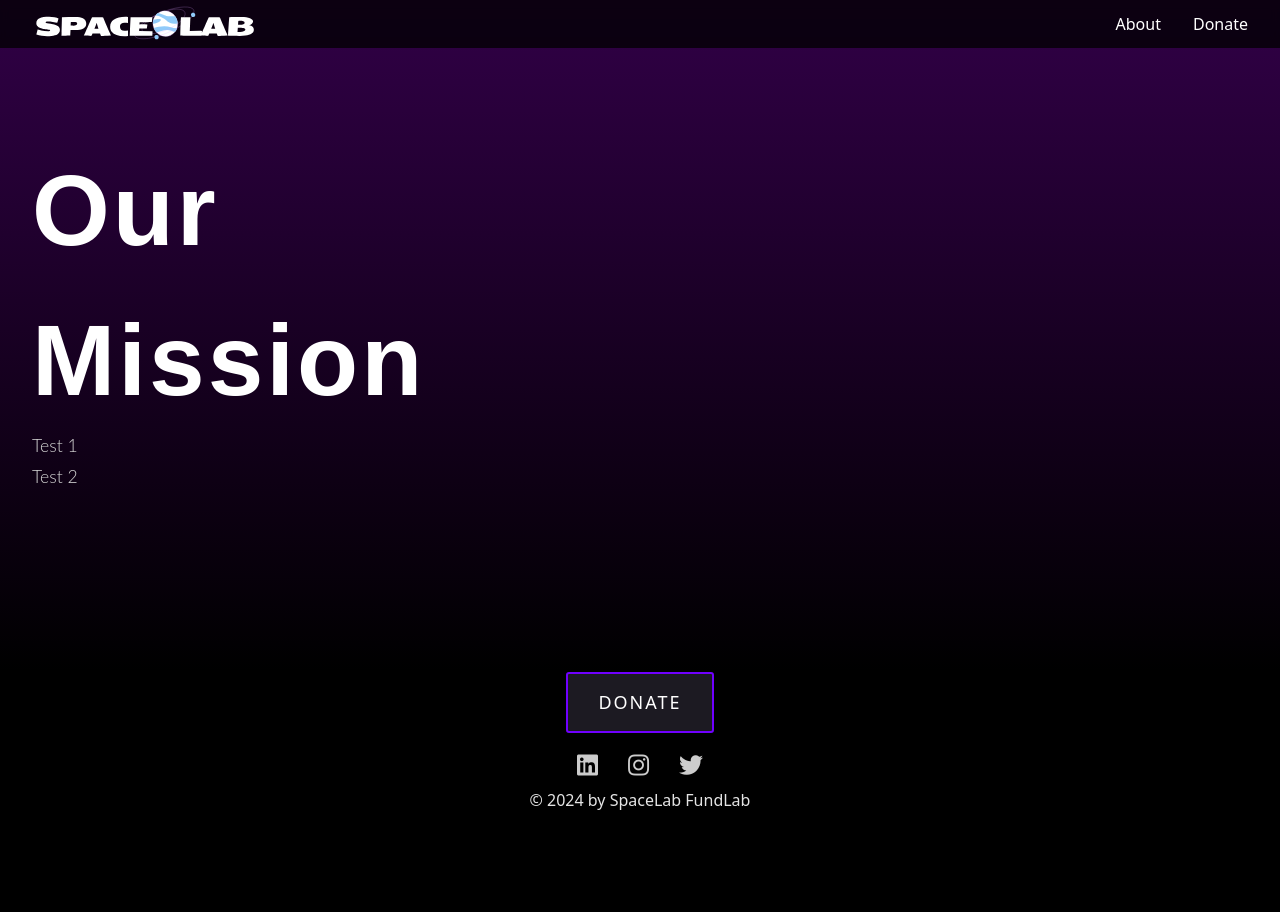
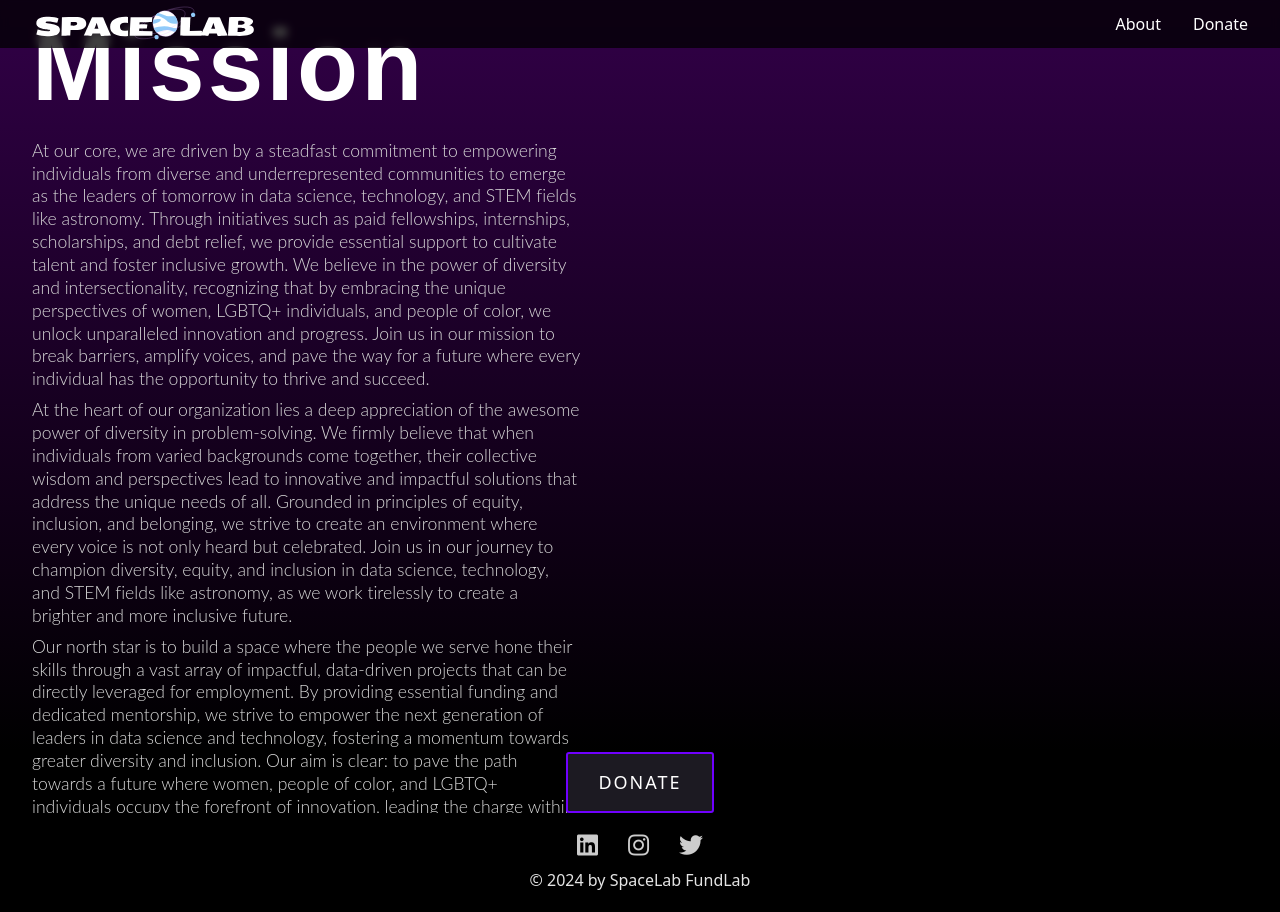
Before and after one commit to spacelabdev/fund_lab_force, a React (Vite) app: page / in a window 1280 px wide. Before the commit the page ends 832 px from the top, so only its background shows below. Built offline with nearby package versions, Linux system fonts and the light colour scheme.

Commit message:
Adding mission statements

```diff
--- a/src/components/Mission/Mission.css
+++ b/src/components/Mission/Mission.css
@@ -1,6 +1,6 @@
 .mission {
     margin-top: -3rem;
-    height: 90vh;
+    height: 100vh;
     width: 100%;
     display: flex;
     align-items: center;
--- a/src/components/Mission/Mission.jsx
+++ b/src/components/Mission/Mission.jsx
@@ -6,8 +6,25 @@ export default function Mission() {
 			<div className='mission-content'>
 				<h1>Our Mission</h1>
 				<div className='mission-p-div'>
-					<p>Test 1</p>
-					<p>Test 2</p>
+					<p>At our core, we are driven by a steadfast commitment to empowering individuals from diverse and underrepresented communities to
+						emerge as the leaders of tomorrow in data science, technology, and STEM fields like astronomy. Through initiatives such as paid fellowships,
+						internships, scholarships, and debt relief, we provide essential support to cultivate talent and foster inclusive growth. We believe in the
+						power of diversity and intersectionality, recognizing that by embracing the unique perspectives of women, LGBTQ+ individuals, and people of
+						color, we unlock unparalleled innovation and progress. Join us in our mission to break barriers, amplify voices, and pave the way for a future
+						where every individual has the opportunity to thrive and succeed.
+					</p>
+					<p>At the heart of our organization lies a deep appreciation of the awesome power of diversity in problem-solving. We firmly believe that when
+						individuals from varied backgrounds come together, their collective wisdom and perspectives lead to innovative and impactful solutions that
+						address the unique needs of all. Grounded in principles of equity, inclusion, and belonging, we strive to create an environment where every
+						voice is not only heard but celebrated. Join us in our journey to champion diversity, equity, and inclusion in data science, technology, and
+						STEM fields like astronomy, as we work tirelessly to create a brighter and more inclusive future.
+					</p>
+					<p>Our north star is to build a space where the people we serve hone their skills through a vast array of impactful, data-driven projects that can
+						 be directly leveraged for employment. By providing essential funding and dedicated mentorship, we strive to empower the next generation of
+						 leaders in data science and technology, fostering a momentum towards greater diversity and inclusion. Our aim is clear: to pave the path towards
+						  a future where women, people of color, and LGBTQ+ individuals occupy the forefront of innovation, leading the charge within the top echelons of
+						  corporate America. Join us in cultivating a world where every individual's potential is realized, and celebrated.
+					</p>
 				</div>
 			</div>
 		</section>
```
